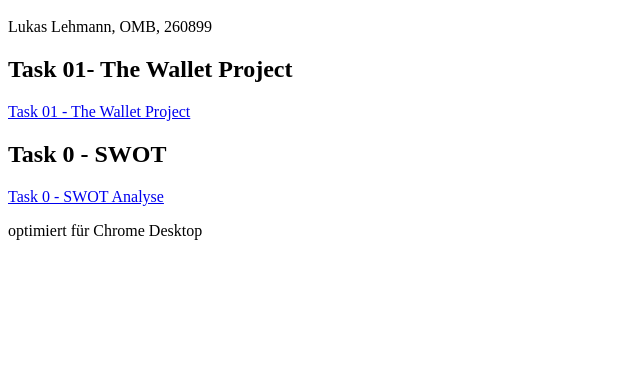
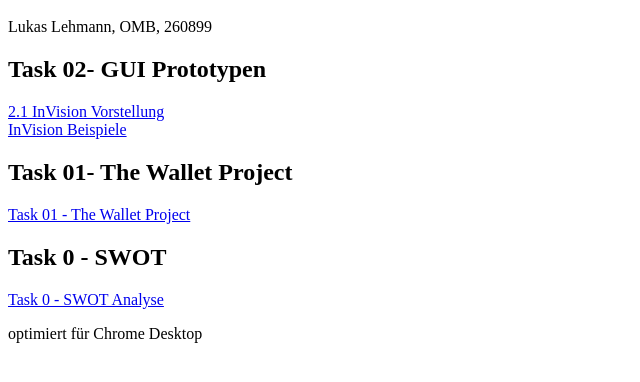
Before and after one commit to lukas-seb-lehmann/IFD-SoSe20, a plain HTML site: page index.html in a window 1280 px wide. Shown: the part 48-430 px from the top of the page, without its empty margins (0-640 px from the left). Drawn offline with Linux system fonts and the light colour scheme.

Commit message:
Update index.html

```diff
--- a/index.html
+++ b/index.html
@@ -1,5 +1,9 @@
 <h1>IFD-WiSe20/21</h1>
 <p>Lukas Lehmann, OMB, 260899</p>
+
+ <h2>Task 02- GUI Prototypen</h2>
+  <a href="https://projects.invisionapp.com/prototype/ckgt7vzxf00rdyo01na3bpqac/play" target="_blank"> 2.1 InVision Vorstellung </a> <br>
+<a href="http://interface-design.lukaslehmann-media.de/task2_Protoyping_Tool/2.1_Invision_Vorstellung/beispiele.html" target="_blank"> InVision Beispiele </a> <br>
 
  <h2>Task 01- The Wallet Project</h2>
   <a href="http://interface-design.lukaslehmann-media.de/task1_wallet/Aufgabe 01 - The Wallet Project.pdf" target="_blank"> Task 01 - The Wallet Project </a> <br>
```
